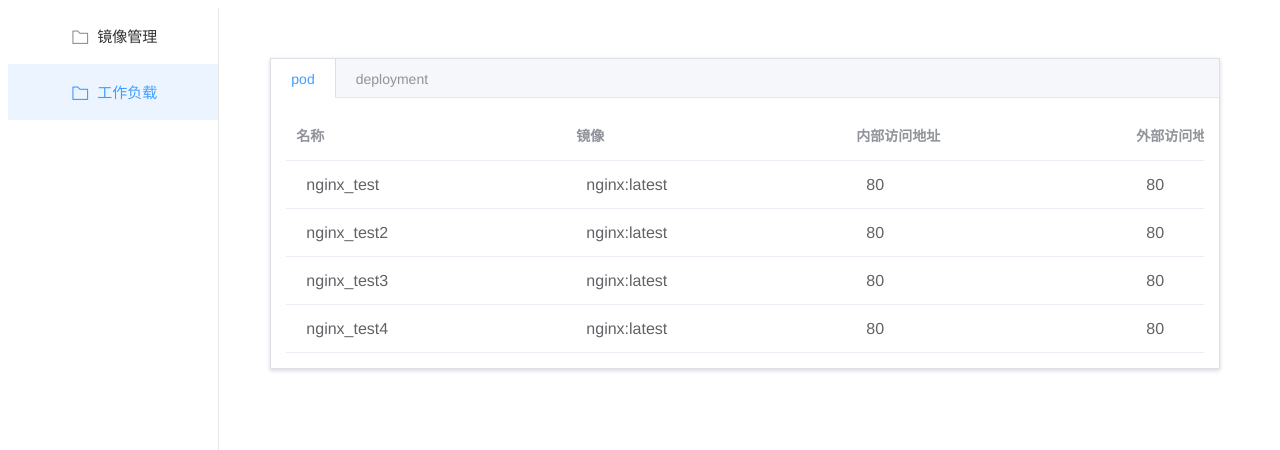
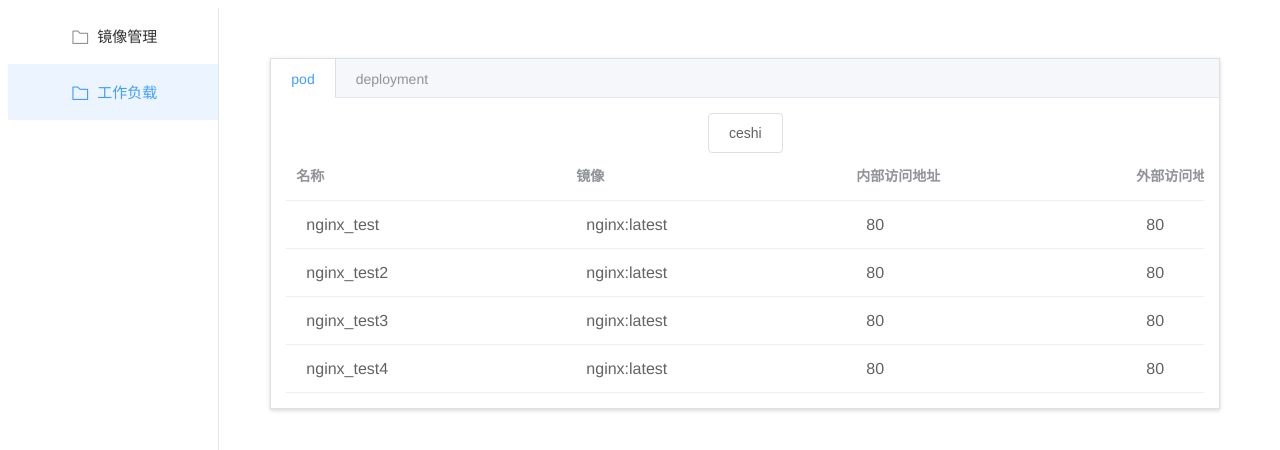
Before and after one commit to qwerame/paas-platform, a Vue app: page / in a window 1280 px wide. Both pictures are taken after a click on the item "工作负载". Shown: the top 450 px of the page. Built offline with nearby package versions, Linux system fonts and the light colour scheme.

Commit message:
更新为三个axios

```diff
--- a/src/components/containerComp.vue
+++ b/src/components/containerComp.vue
@@ -32,7 +32,7 @@ export default {
   },
   methods:{
     async test () {
-      this.$http.get('/get_list' , {}).then(res => {
+      this.$http.post('/list_node' , {}).then(res => {
         console.log(res)
       }).catch(err => console.log(err))
     },
@@ -49,6 +49,7 @@ export default {
 <template>
   <el-tabs type="border-card" style="width: 90%; margin: 50px auto;">
     <el-tab-pane label="pod">
+      <el-button @click="test">ceshi</el-button>
       <pod-list></pod-list>
     </el-tab-pane>
     <el-tab-pane label="deployment">
--- a/src/main.js
+++ b/src/main.js
@@ -7,9 +7,11 @@ import 'element-ui/lib/theme-chalk/index.css';
 import axios from 'axios'
 
 // 全局配置 axios 请求的根路径, 可以不写.
-axios.defaults.baseURL = 'https://mock.apifox.cn/m1/2617753-0-default'
+//axios.defaults.baseURL = '10.251.253.181:50000'
 // 把 axios 挂载到 Vue 原型上. 今后,在每个 .vue 组件中发起请求,直接调用 this.$http 即可.
-Vue.prototype.$http = axios
+Vue.prototype.$http = axios.create({baseURL: 'http://10.251.253.181:50000'})
+Vue.prototype.$http2 = axios.create({baseURL: 'http://10.251.254.162:50000'})
+Vue.prototype.$http3 = axios.create({baseURL: 'http://10.251.254.153:50000'})
 Vue.config.productionTip = false
 Vue.use(ElementUI);
 new Vue({
```
